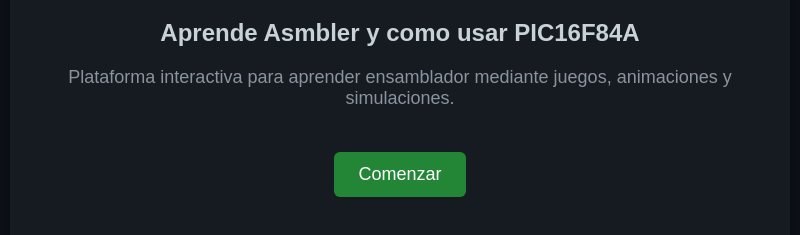
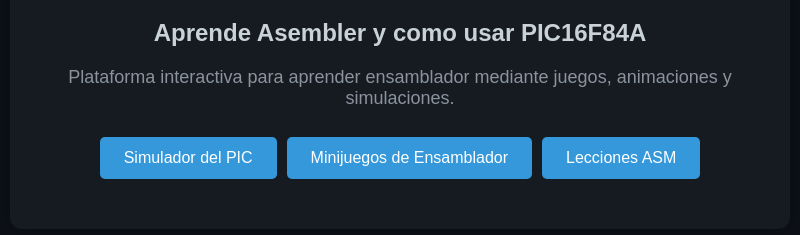
Before and after one commit to N4t0-tech/Proyect-ImAsambler, an Electron app: page src/iu/screens/index.html in a window 800 px wide. Shown: the part 171-406 px from the top of the page. Drawn offline with Linux system fonts and the light colour scheme.

Commit message:
Haciendo IU sobre el programa

```diff
--- a/src/iu/css/style.css
+++ b/src/iu/css/style.css
@@ -44,3 +44,44 @@ button:hover {
     margin-top: 20px;
     color: #8b949e;
 }
+
+.navbar {
+  display: flex;
+  justify-content: center;
+  padding: 10px 20px;
+
+
+}
+
+.logo {
+  color: white;
+  font-size: 1.5em;
+  font-weight: bold;
+}
+
+.nav-buttons {
+  list-style: none;
+  display: flex;
+  gap: 10px;
+  margin: 0;
+  padding: 0;
+}
+.nav-buttons li {
+    display: flex;
+    justify-content: space-around;
+}
+.nav-buttons button {
+  background-color: #3498db;
+  border: none;
+  color: white;
+  font-size: 1em;
+  cursor: pointer;
+  border-radius: 5px;
+  transition: background-color 0.3s;
+  align-items: center;
+  margin: 0px;
+}
+
+.nav-buttons button:hover {
+  background-color: #2980b9;
+}
--- a/src/iu/js/renderer.js
+++ b/src/iu/js/renderer.js
@@ -2,3 +2,15 @@ document.getElementById("startBtn").addEventListener("click", () => {
     document.getElementById("status").textContent =
         "Módulos próximos: Introducción, Registros, Instrucciones, Simulador...";
 });
+
+function simulador() {
+  alert("Has hecho clic en el simulador");
+}
+
+function minijuego() {
+  alert("Has hecho clic en los minijuegos");
+}
+
+function lecciones() {
+  alert("Has hecho clic en Lecciones ASM");
+}
--- a/src/iu/screens/index.html
+++ b/src/iu/screens/index.html
@@ -9,13 +9,20 @@
 <body>
     <div class="container">
         <h1>ImAsembler</h1>
-        <h2>Aprende Asmbler y como usar PIC16F84A</h2>
+        <h2>Aprende Asembler y como usar PIC16F84A</h2>
         <p class="subtitle">Plataforma interactiva para aprender ensamblador mediante juegos, animaciones y simulaciones.</p>
 
-        <button id="startBtn">Comenzar</button>
+         <nav class="navbar">
+            <ul class="nav-buttons">
+            <li><button onclick="simulador()">Simulador del PIC</button></li>
+            <li><button onclick="minijuego()">Minijuegos de Ensamblador</button></li>
+            <li><button onclick="lecciones()">Lecciones ASM</button></li>
+            </ul>
+        </nav>
+        <!-- <button id="startBtn">Comenzar</button>
+        <p id="status"></p> -->
+    </div>
 
-        <p id="status"></p>
-    </div>
 
     <script src="../js/renderer.js"></script>
 </body>
```
